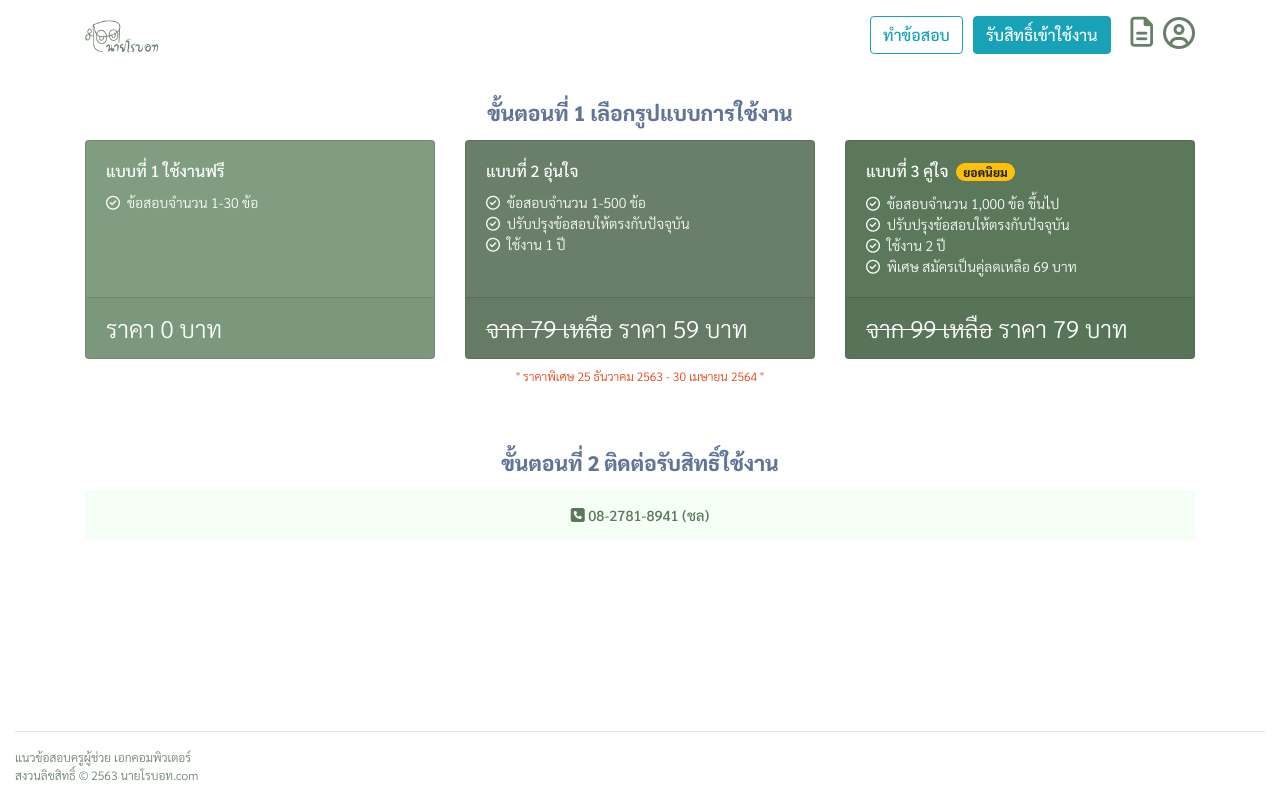
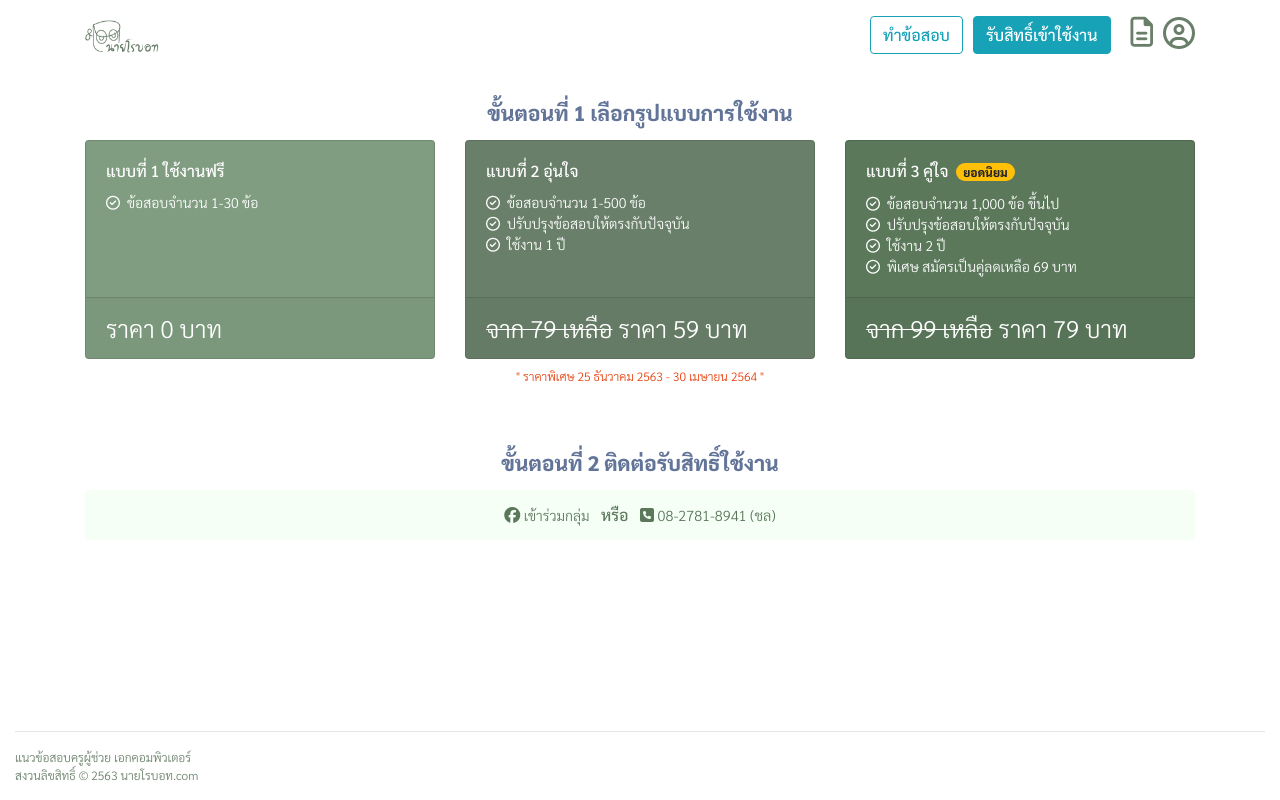
Before and after one commit to chonlatee-s/AT, a React (Create React App) app: page /PlansAndContact in a window 1280 px wide. Built offline with nearby package versions, Linux system fonts and the light colour scheme.

Commit message:
edit text plan

```diff
--- a/src/Plans.js
+++ b/src/Plans.js
@@ -64,10 +64,10 @@ class Plans extends Component {
                 <Row>
                     <Col mx="auto" className="text-center" style={{color:"#5b785b"}}>
                         <Alert style={{backgroundColor:"#f6fff6"}}>
-                            {/* <i className='fab fa-facebook'></i>
-                            <span style={{fontSize:"18px"}}> เพจ นายโรบอท.com</span>&nbsp;&nbsp; หรือ &nbsp;&nbsp; */}
+                            <i className='fab fa-facebook'></i>
+                            <span style={{fontSize:"14px", fontWeight:'300'}}> <a href="https://facebook.com/groups/224616649206338/">เข้าร่วมกลุ่ม</a></span>&nbsp;&nbsp; หรือ &nbsp;&nbsp;
                             <i className='fas fa-phone-square'></i>
-                            <span style={{fontSize:"14.5px"}}> 08-2781-8941 (ชล)</span>
+                            <span style={{fontSize:"14.5px", fontWeight:'300'}}> 08-2781-8941 (ชล)</span>
                         </Alert>
                     </Col>
                 </Row>
```
Also changed, not shown: 1 other file (tests, documents, lock files or other folders).
